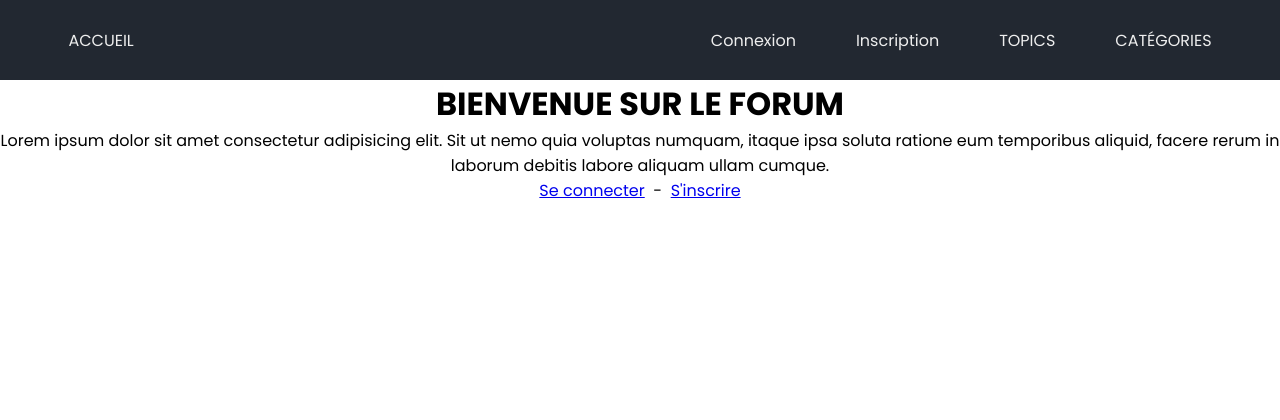
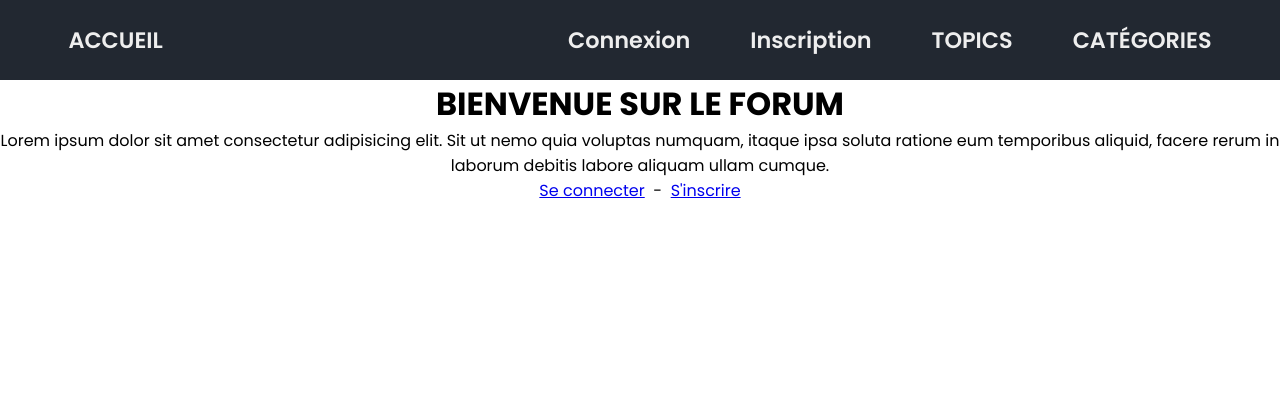
Before and after one commit to David-SDA/Exercice_Forum, a PHP site: page / in a window 1280 px wide. Shown: the top 420 px of the page. Run offline with PHP 8.4, Linux system fonts and the light colour scheme; some libraries are stand-ins or nearby versions.

Commit message:
Ajustement style barre de navigation

```diff
--- a/public/css/style.css
+++ b/public/css/style.css
@@ -13,6 +13,8 @@ header nav{
     justify-content: space-between;
     height: 10vh;
     background-color: #222831;
+    font-weight: 600;
+    font-size: 1.4em;
 }
 /* Les liens de la barre de navigation */
 header nav a{
```
